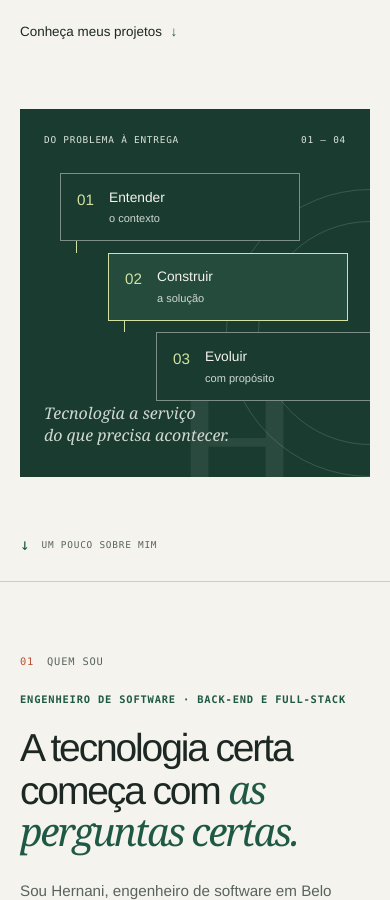
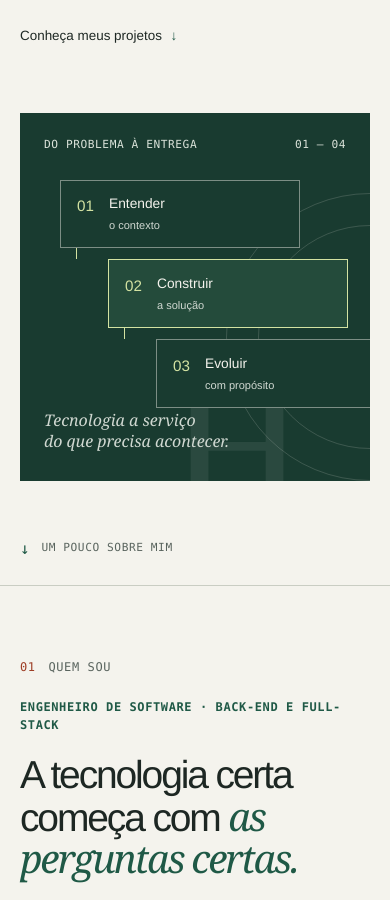
Before and after one commit to hernanijr/hernani-portfolio, an Astro site: page / in a window 390 px wide. Shown: the part 600-1500 px from the top of the page. Built offline with nearby package versions, Linux system fonts and the light colour scheme; Astro itself is replaced by a stand-in of ours.

Commit message:
Improve text contrast and responsive typography

```diff
--- a/src/styles/global.css
+++ b/src/styles/global.css
@@ -10,7 +10,8 @@
   --green: #1f5946;
   --green-dark: #193b30;
   --lime: #d3e2a2;
-  --orange: #bb5133;
+  --orange: #9d3d25;
+  --orange-on-dark: #f0a080;
   --serif: Georgia, "Times New Roman", serif;
   --sans: "Helvetica Neue", Helvetica, Arial, sans-serif;
   --mono: "SFMono-Regular", Consolas, "Liberation Mono", monospace;
@@ -113,9 +114,9 @@ a:focus-visible {
   margin-top: 0.35rem;
   color: var(--muted);
   font-family: var(--mono);
-  font-size: 0.56rem;
+  font-size: 0.7rem;
   font-weight: 400;
-  letter-spacing: 0.08em;
+  letter-spacing: 0.05em;
 }
 
 .site-header nav {
@@ -185,8 +186,8 @@ a:focus-visible {
 .project__stack dt,
 .process-list__number {
   font-family: var(--mono);
-  font-size: 0.65rem;
-  letter-spacing: 0.08em;
+  font-size: 0.75rem;
+  letter-spacing: 0.05em;
   line-height: 1.5;
 }
 
@@ -243,7 +244,7 @@ h2 {
 h1 {
   max-width: 13ch;
   margin-bottom: 1.6rem;
-  font-size: clamp(3.2rem, 6.4vw, 6.25rem);
+  font-size: clamp(3.2rem, 5.4vw, 5.25rem);
 }
 
 h1 em,
@@ -339,7 +340,7 @@ h2 em {
   display: flex;
   justify-content: space-between;
   color: #dbe3da;
-  font-size: 0.59rem;
+  font-size: 0.7rem;
 }
 
 .solution-map {
@@ -431,7 +432,7 @@ h2 em {
   align-items: center;
   gap: 0.7rem;
   color: var(--muted);
-  font-size: 0.59rem;
+  font-size: 0.7rem;
   text-decoration: none;
 }
 
@@ -559,15 +560,24 @@ h2 em {
   padding: 0.36rem 0.55rem;
   border: 1px solid var(--line);
   color: var(--muted);
-  font-size: 0.68rem;
+  font-size: 0.75rem;
 }
 
 .section-heading--dark > p {
   color: #c3cdc6;
 }
 
+.section-wrap--dark h2 em,
+.section-wrap--dark .eyebrow {
+  color: var(--lime);
+}
+
 .projects-section .section-label {
   color: #c3cdc6;
+}
+
+.projects-section .section-label span:first-child {
+  color: var(--orange-on-dark);
 }
 
 .projects-section .eyebrow {
@@ -652,7 +662,7 @@ h2 em {
 .project__visual-footnote {
   display: block;
   color: #536258;
-  font-size: 0.59rem;
+  font-size: 0.7rem;
 }
 
 .architecture {
@@ -684,7 +694,7 @@ h2 em {
   grid-row: span 2;
   color: var(--orange);
   font-family: var(--mono);
-  font-size: 0.62rem;
+  font-size: 0.7rem;
 }
 
 .architecture__node--cms > span {
@@ -699,7 +709,7 @@ h2 em {
 .architecture__node small {
   margin-top: 0.25rem;
   color: var(--muted);
-  font-size: clamp(0.58rem, 0.9vw, 0.68rem);
+  font-size: clamp(0.7rem, 0.9vw, 0.75rem);
 }
 
 .architecture__node--cms small {
@@ -731,7 +741,7 @@ h2 em {
 
 .project__narrative .eyebrow {
   margin-bottom: 0.5rem;
-  font-size: 0.58rem;
+  font-size: 0.7rem;
 }
 
 .project__narrative p:not(.eyebrow) {
@@ -755,7 +765,7 @@ h2 em {
 
 .project__stack dt {
   color: #c3cdc6;
-  font-size: 0.59rem;
+  font-size: 0.7rem;
   text-transform: uppercase;
 }
 
@@ -922,7 +932,7 @@ h2 em {
   border-top: 1px solid rgb(244 243 237 / 24%);
   color: #c3cdc6;
   font-family: var(--mono);
-  font-size: 0.58rem;
+  font-size: 0.7rem;
 }
 
 .site-footer__legal a {
@@ -1034,7 +1044,7 @@ h2 em {
   }
 
   .hero__copy .eyebrow {
-    font-size: 0.56rem;
+    font-size: 0.7rem;
   }
 
   h1 {
@@ -1131,12 +1141,12 @@ h2 em {
   }
 
   .architecture__node strong {
-    font-size: 0.65rem;
+    font-size: 0.7rem;
     line-height: 1.2;
   }
 
   .architecture__node small {
-    font-size: 0.55rem;
+    font-size: 0.7rem;
     line-height: 1.2;
   }
 
@@ -1198,7 +1208,7 @@ h2 em {
     align-items: flex-start;
     flex-direction: column;
     gap: 0.6rem;
-    font-size: 0.54rem;
+    font-size: 0.7rem;
   }
 }
 
```
